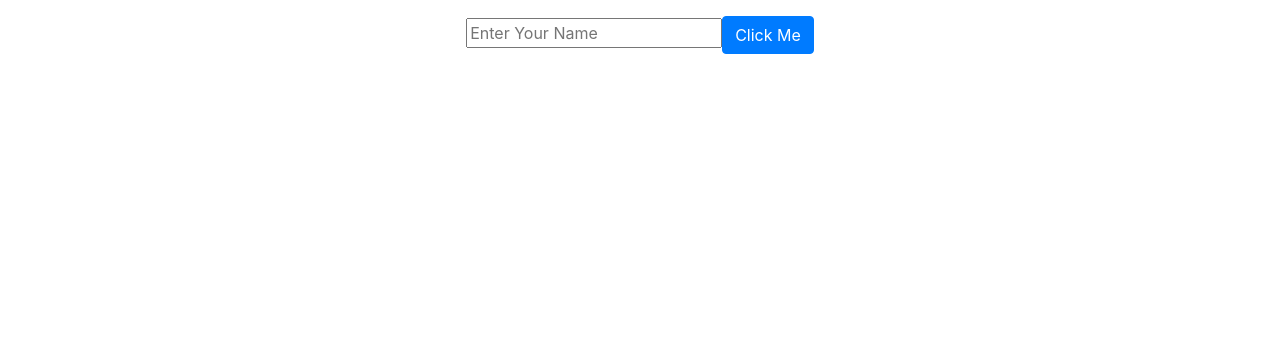
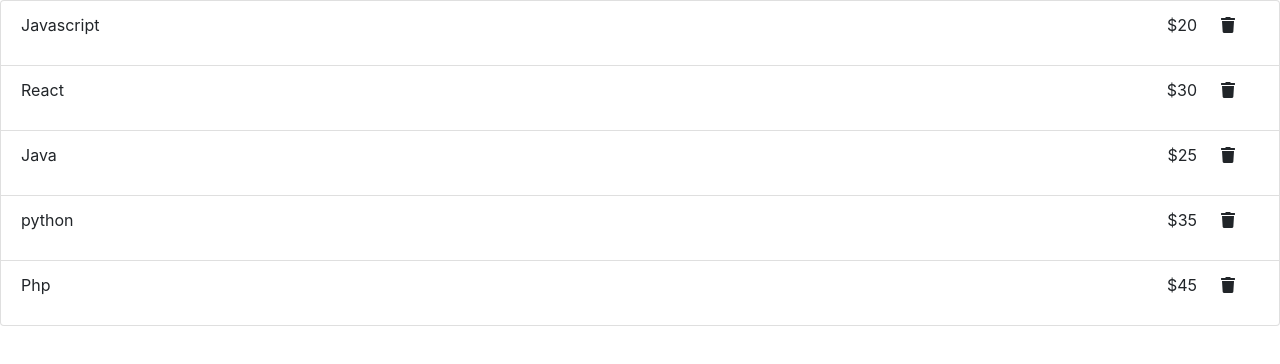
Before and after one commit to 1ibrahimtsc/ReactjsTutorial, a React (Create React App) app: page / in a window 1280 px wide. Shown: the top 364 px of the page. Built offline with nearby package versions, Linux system fonts and the light colour scheme.

Commit message:
List & event in react tutorial 11

```diff
--- a/public/index.html
+++ b/public/index.html
@@ -21,6 +21,7 @@
     -->
     <title>Welcome to React - Redux Complete Course</title>
     <link rel="stylesheet" href="https://stackpath.bootstrapcdn.com/bootstrap/4.3.1/css/bootstrap.min.css" integrity="sha384-ggOyR0iXCbMQv3Xipma34MD+dH/1fQ784/j6cY/iJTQUOhcWr7x9JvoRxT2MZw1T" crossorigin="anonymous">
+    <link rel="stylesheet" href="https://use.fontawesome.com/releases/v5.8.2/css/all.css" integrity="sha384-oS3vJWv+0UjzBfQzYUhtDYW+Pj2yciDJxpsK1OYPAYjqT085Qq/1cq5FLXAZQ7Ay" crossorigin="anonymous">
   </head>
   <body>
     <noscript>You need to enable JavaScript to run this app.</noscript>
--- a/src/components/App.js
+++ b/src/components/App.js
@@ -1,36 +1,23 @@
 import React, {Component} from 'react';
 // import logo from './logo.svg';
 import './App.css';
+// import Books from './Books/Books';
 
 class App extends Component {
 
-  state = { name: '' }
+  state = {
+    books: [ { name: 'Javascript', price: 20, id: 1  },
+      { name: 'React', price: 30, id: 2 },
+      { name: 'Java', price: 25, id: 3 },
+      { name: 'python', price: 35, id: 4 },
+      { name: 'Php', price: 45, id: 5 } ]
+   }
 
-  clickHandler = (event) => {
-   // alert('I have clicked')
-    console.log(event.target.value)
-  }
-
-  inputHandler = (event) => {
-
-    this.setState({
-      name: event.target.value
-    })
-    //console.log(event.target.value)
-  }
-
-  render() {
+    render() {
 
     return (
       <div className="App">
-        <div className="container my-3">
-          <input onChange={ this.inputHandler }
-          type="text" value={ this.state.name } placeholder="Enter Your Name"
-           />
-          <button className="btn btn-primary" onClick={ (event) => console.log(event) } >Click Me</button>
-        </div>
-
-        { this.state.name ? <p>Hello Mr . { this.state.name } </p> : '' }
+        <Books books={ this.state.books } />
       </div>
     );
 
@@ -38,4 +25,37 @@ class App extends Component {
 
 }
 
+
+class Books extends Component {
+  render(){
+      return (
+          <div>
+              { this.props.books.map(book => {
+                  return (
+                      <Book name={ book.name } price={ book.price } />
+                  )
+              }) }
+          </div>
+      )
+  }
+}
+
+
+class Book extends Component {
+  render(){
+      return(
+          <li className='list-group-item d-flex' >
+             <p> { this.props.name } </p>
+             <span className='ml-auto'> ${ this.props.price } </span>
+             <div className='mx-4'>
+                 <span>
+                     <i className="fas fa-trash"></i>
+                 </span>
+             </div>
+          </li>
+      )
+  }
+}
+
+
 export default App;
--- /dev/null
+++ b/src/components/Books/Books.js
@@ -0,0 +1,21 @@
+
+/*
+import React, { Component } from "react";
+import Book from './Book/Book';
+
+class Books extends Component {
+    render(){
+        return (
+            <div>
+                { this.props.books.map(book => {
+                    return (
+                        <Book name={ book.name } price={ book.price } />
+                    )
+                }) }
+            </div>
+        )
+    }
+}
+
+export default Books;
+*/
```
Also changed, not shown: src/components/Books/Book/Book.js (added, +21 -0 lines).
